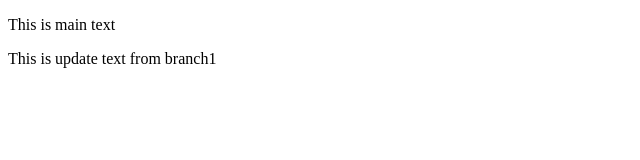
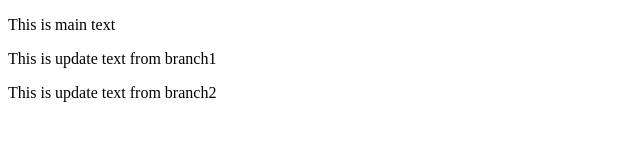
Before and after one commit to vy-truong/PracticeGithub, a plain HTML site: page index.html in a window 1280 px wide. Shown: the whole page, without its empty margins (0-640 px from the left). Drawn offline with Linux system fonts and the light colour scheme.

Commit message:
commit 2

```diff
--- a/index.html
+++ b/index.html
@@ -8,5 +8,7 @@
 <body>
     <p>This is main text</p>
     <p>This is update text from branch1</p>
+
+    <p>This is update text from branch2</p>
 </body>
 </html>
```
